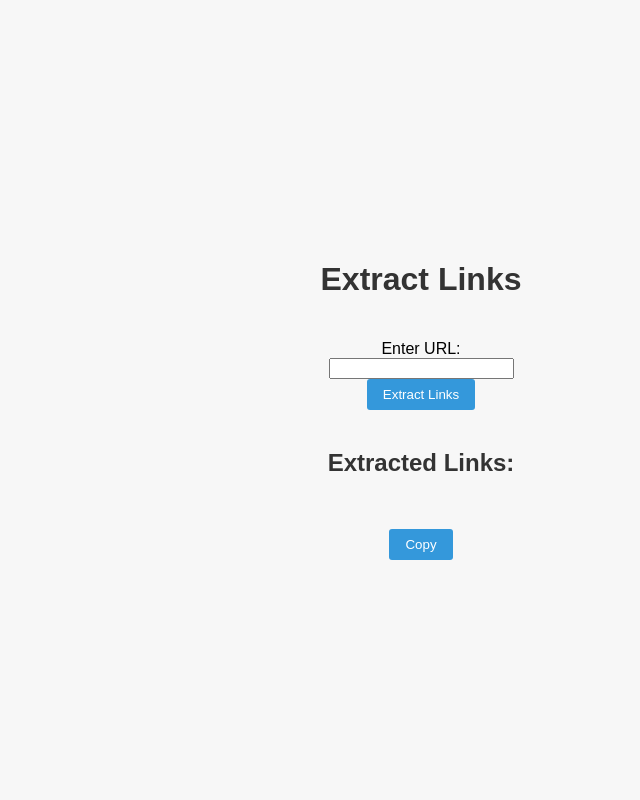
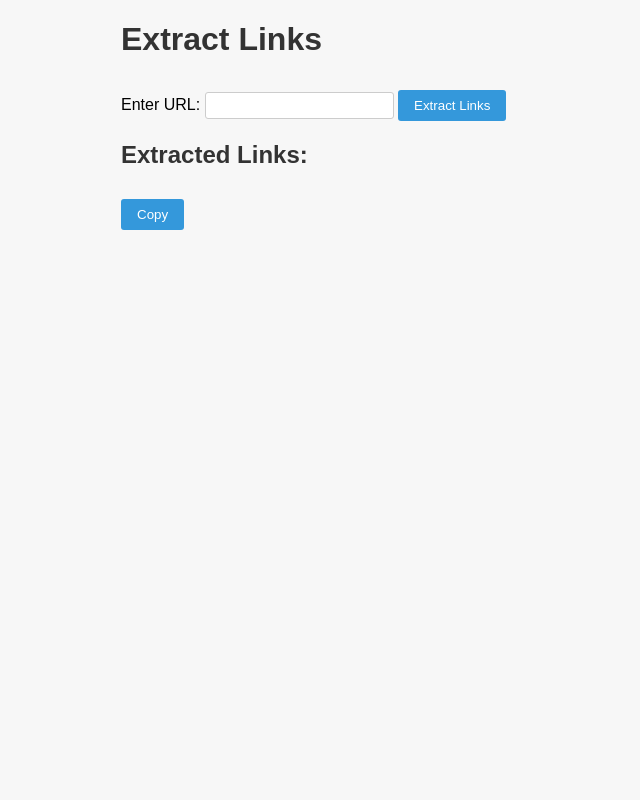
Before and after one commit to djsaikrishna/flask, a Flask app: page / in a window 1280 px wide. Shown: the whole page, without its empty margins (219-859 px from the left). Run offline with Flask 2, Linux system fonts and the light colour scheme.

Commit message:
Update style.css

```diff
--- a/static/style.css
+++ b/static/style.css
@@ -1,13 +1,10 @@
+/* Rest of your existing styles... */
+
 body {
     font-family: Arial, sans-serif;
     background-color: #f7f7f7;
     margin: 0;
     padding: 0;
-    display: flex;
-    justify-content: center;
-    align-items: center;
-    min-height: 100vh;
-    flex-direction: column;
 }
 
 h1, h2 {
@@ -16,9 +13,14 @@ h1, h2 {
 
 form {
     margin: 20px 0;
-    display: flex;
-    flex-direction: column;
-    align-items: center;
+    text-align: center; /* Center the form elements */
+}
+
+input[type="text"] {
+    padding: 5px;
+    width: 300px; /* Set a fixed width for the input field */
+    border: 1px solid #ccc;
+    border-radius: 3px;
 }
 
 button[type="submit"], button {
@@ -28,30 +30,33 @@ button[type="submit"], button {
     padding: 8px 16px;
     border-radius: 3px;
     cursor: pointer;
-    margin-top: 10px; /* Add margin to separate button from input field */
-    display: block;
-    margin: 0 auto;
+    margin-top: 10px;
 }
 
 button[type="submit"]:hover, button:hover {
     background-color: #2980b9;
 }
 
-/* Adjust size and spacing for mobile screens */
-@media (max-width: 600px) {
+ul {
+    list-style-type: none;
+    padding: 0;
+    text-align: left; /* Align list items to the left */
+}
+
+li {
+    margin-bottom: 5px;
+}
+
+/* Non-responsive layout */
+@media (max-width: 9999px) {
     body {
-        padding: 10px; /* Decrease padding for smaller screens */
+        max-width: 600px; /* Set a maximum width for the entire page */
+        margin: 0 auto; /* Center the page horizontally */
     }
 
-    form {
-        margin: 10px 0; /* Decrease margin for smaller screens */
-    }
-
-    input[type="text"] {
-        width: 100%; /* Make the input field full width on smaller screens */
-    }
-
-    #extracted-links {
-        height: auto; /* Allow the extracted links box to expand with content */
+    /* Remove mobile-specific styles */
+    form, input[type="text"] {
+        width: auto;
+        text-align: inherit;
     }
 }
```
